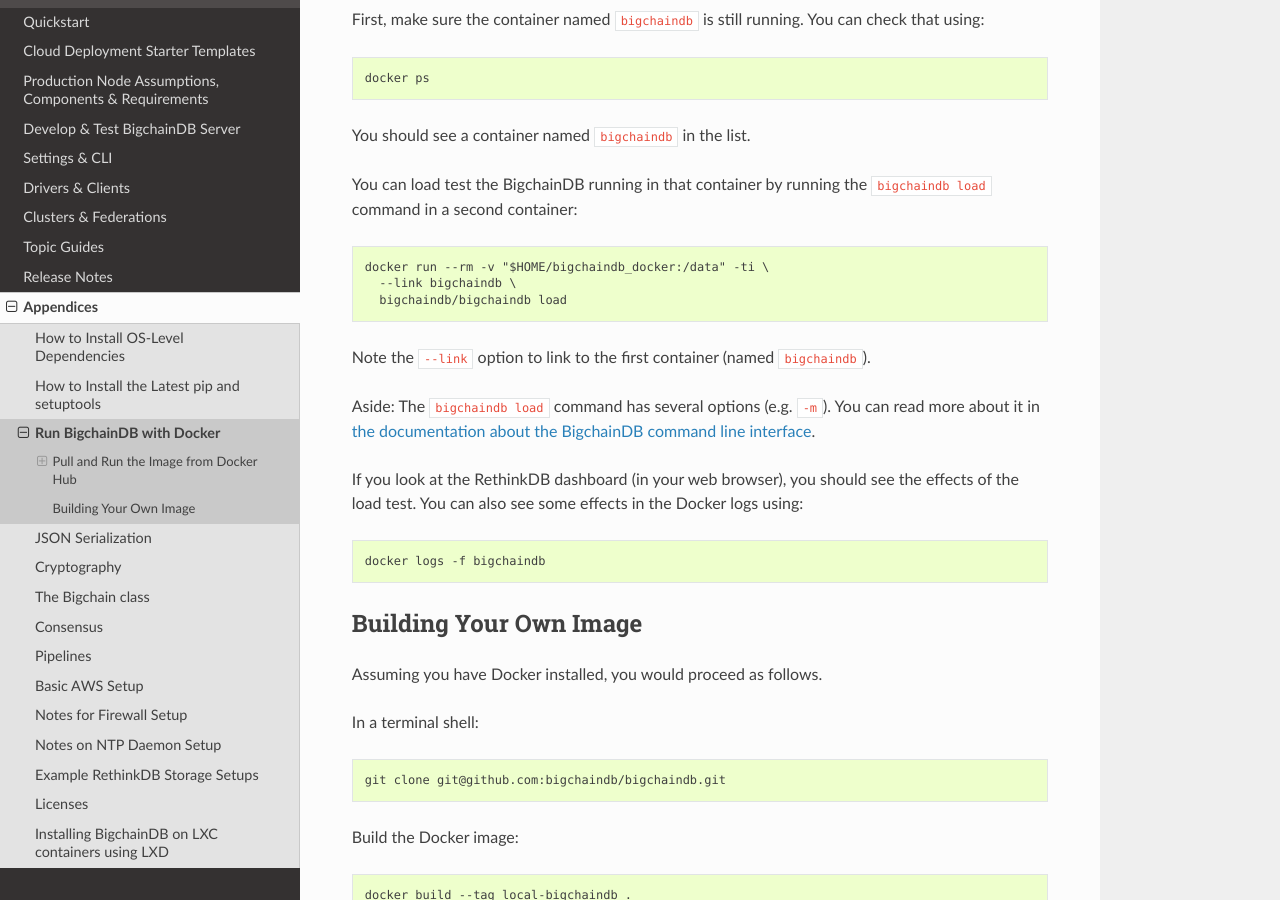
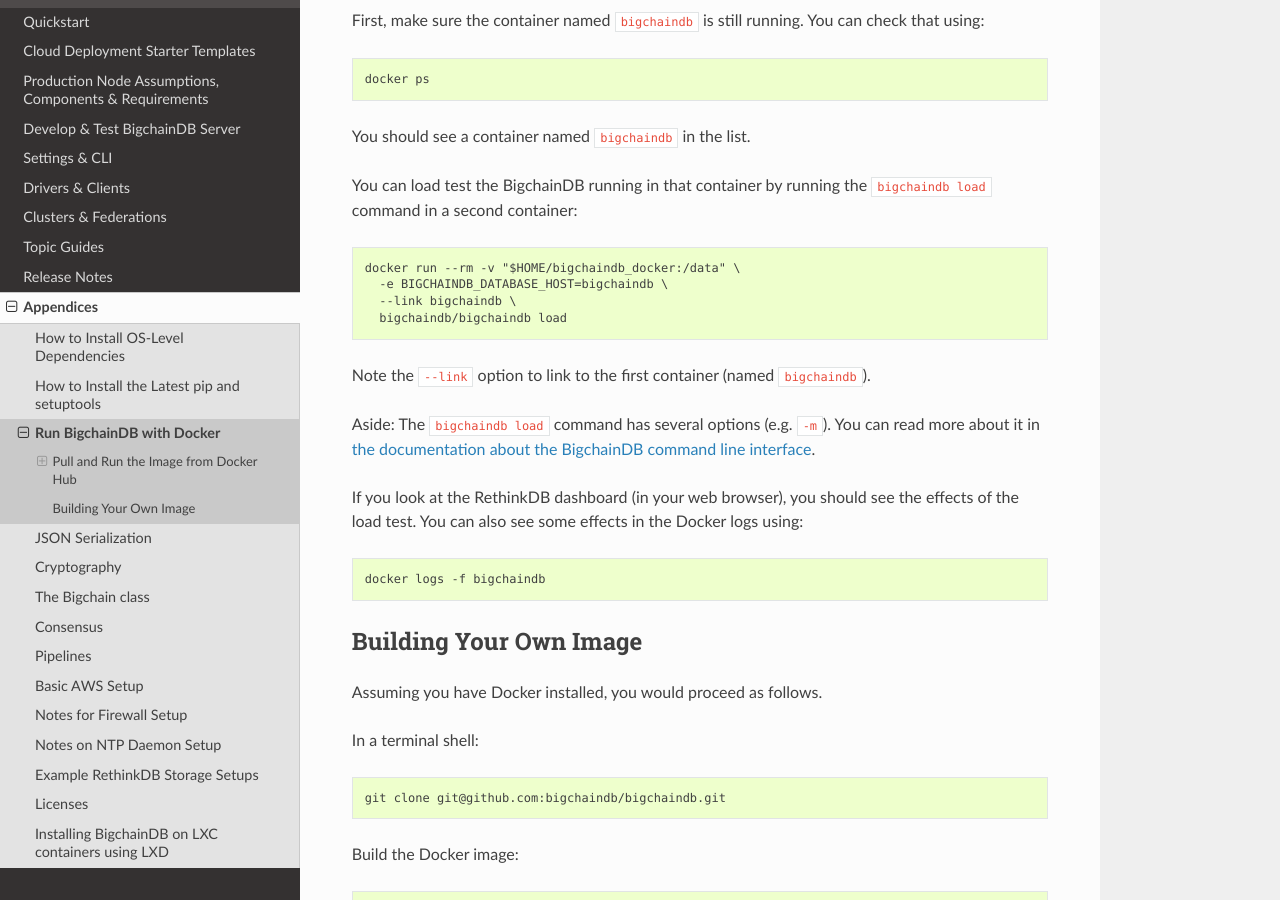
Before and after one commit to bigchaindb/bigchaindb, a Sphinx documentation site: the page built from docs/source/appendices/run-with-docker.md, in a window 1280 px wide and 900 px high, scrolled down 1846 px. Built offline with Sphinx 7.4.7 and the Read the Docs theme 2.0.0, drawn with Linux system fonts in a browser that asks for light colours; some of the changed text lies outside the part shown.

Commit message:
Add missing env to docker cmd load (#655)
* Remove unncessary -it options

there is no need to keep STDIN open (-i, --interactive) nor
to have a pseudo-TTY (-t, --tty)

* Set env var for database host -- fixes #654

* Add missing backtick

````diff
--- a/docs/source/appendices/run-with-docker.md
+++ b/docs/source/appendices/run-with-docker.md
@@ -38,7 +38,7 @@
  documentation](https://docs.docker.com/engine/userguide/containers/dockervolumes/#mount-a-host-directory-as-a-data-volume)
 * `-t` allocate a pseudo-TTY
 * `-i` keep STDIN open even if not attached
-* `bigchaindb/bigchaindb the image to use
+* `bigchaindb/bigchaindb` the image to use
 * `-y configure` execute the `configure` sub-command (of the `bigchaindb` command) inside the container, with the `-y` option to automatically use all the default config values
 
 
@@ -89,7 +89,8 @@
 You can load test the BigchainDB running in that container by running the `bigchaindb load` command in a second container:
 
 ```text
-docker run --rm -v "$HOME/bigchaindb_docker:/data" -ti \
+docker run --rm -v "$HOME/bigchaindb_docker:/data" \
+  -e BIGCHAINDB_DATABASE_HOST=bigchaindb \
   --link bigchaindb \
   bigchaindb/bigchaindb load
 ```
````
